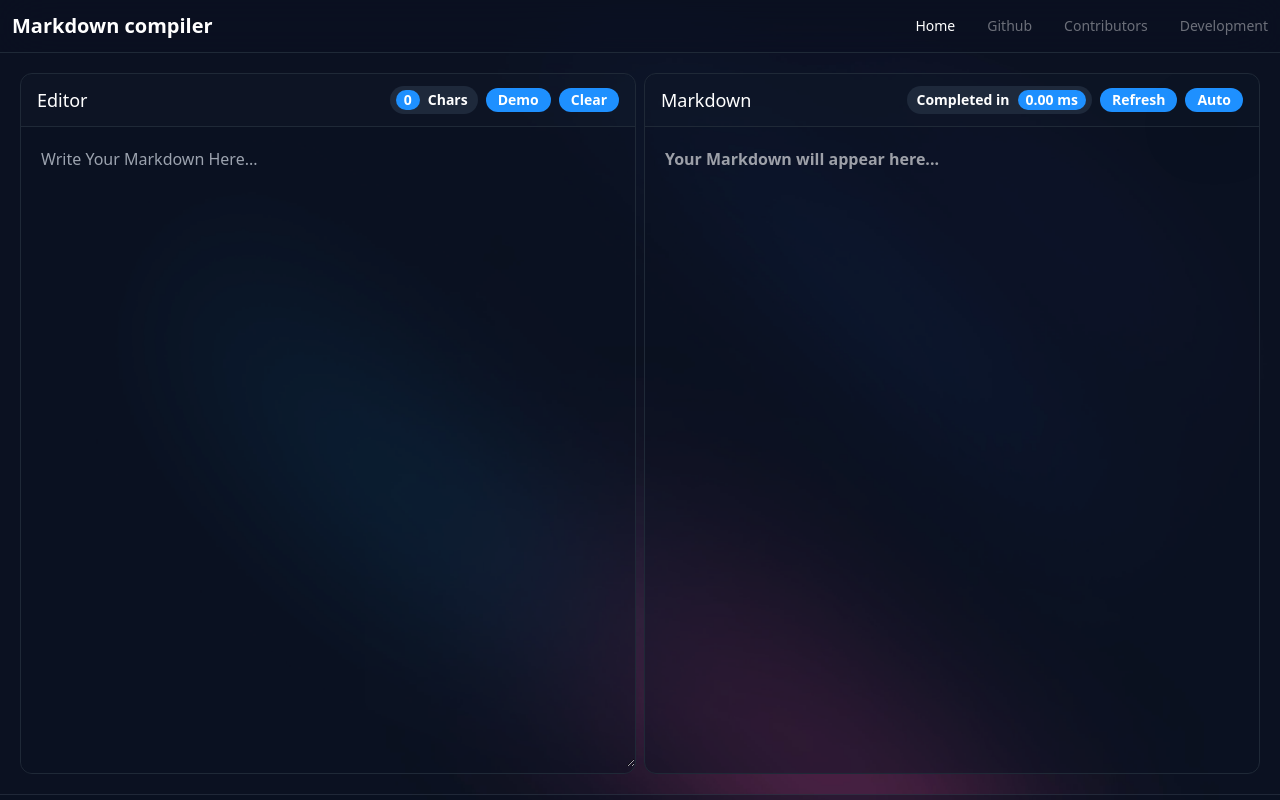
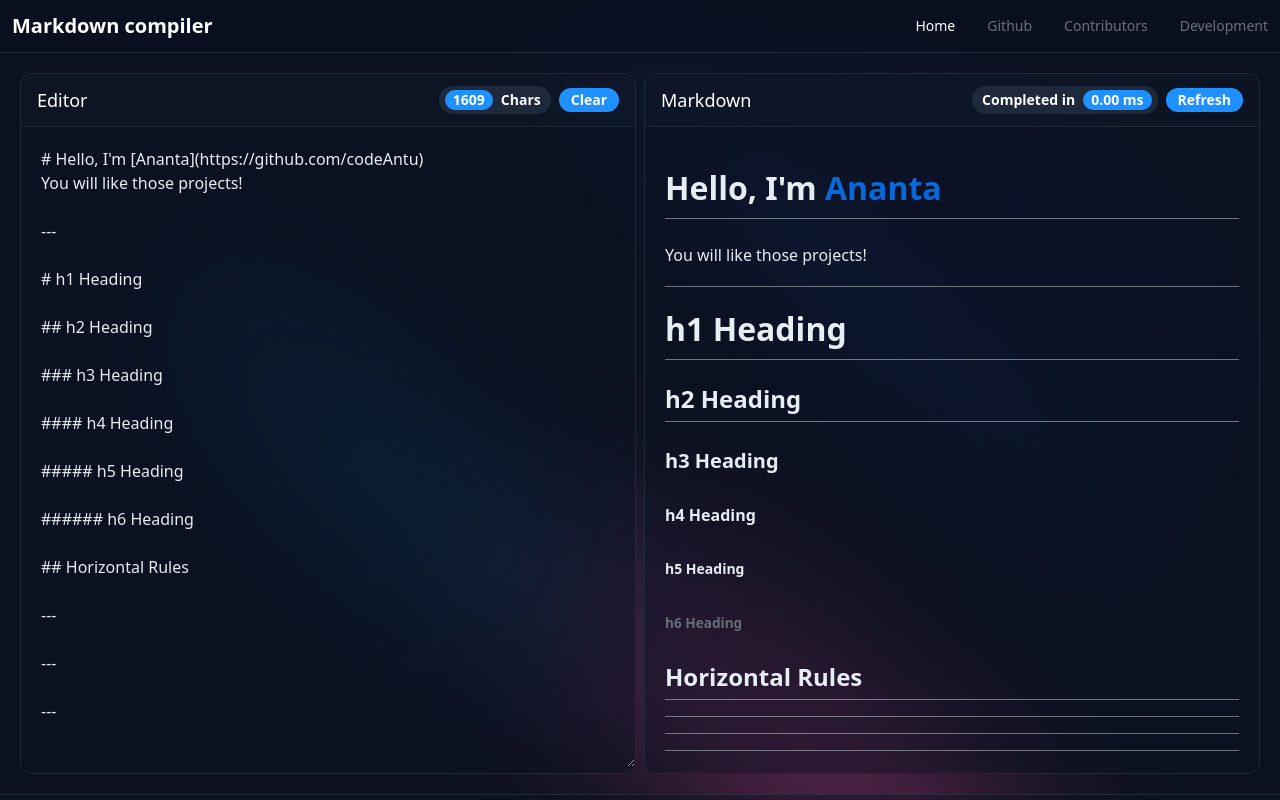
Before and after one commit to codeAntu/md--, a React (Vite) app: page / in a window 1280 px wide. Shown: the top 800 px of the page. Built offline with nearby package versions, Linux system fonts and the light colour scheme.

Commit message:
chore: Update header styling, remove unused CSS import, and adjust border opacity in index.css

```diff
--- a/src/App.tsx
+++ b/src/App.tsx
@@ -9,6 +9,10 @@ export function App() {
   const [start, setStart] = useState(2);
   const [end, setEnd] = useState(2);
   const inputRef = useRef<HTMLTextAreaElement>(null);
+
+  useEffect(() => {
+    demo();
+  }, []);
 
   useEffect(() => {
     compile();
@@ -73,9 +77,9 @@ export function App() {
                 <div className='rounded-full bg-blue px-2 text-sm text-white'>{text.length}</div>
                 <div>Chars</div>
               </div>
-              <button className='rounded-3xl bg-blue px-3 py-0.5 text-sm font-semibold' onClick={demo}>
+              {/* <button className='rounded-3xl bg-blue px-3 py-0.5 text-sm font-semibold' onClick={demo}>
                 Demo
-              </button>
+              </button> */}
               <button className='rounded-3xl bg-blue px-3 py-0.5 text-sm font-semibold' onClick={clear}>
                 Clear
               </button>
@@ -102,9 +106,9 @@ export function App() {
               <button className='rounded-3xl bg-blue px-3 py-0.5 text-sm font-semibold' onClick={compile}>
                 Refresh
               </button>
-              <button className='rounded-3xl bg-blue px-3 py-0.5 text-sm font-semibold shadow-blue drop-shadow-2xl'>
+              {/* <button className='rounded-3xl bg-blue px-3 py-0.5 text-sm font-semibold shadow-blue drop-shadow-2xl'>
                 Auto
-              </button>
+              </button> */}
             </div>
           </div>
           <div className='h-[50dvh] overflow-auto p-5 text-[#e6edf3] sm:h-[70dvh] lg:h-[80dvh]'>
--- a/src/Render/ComponentRenderer.tsx
+++ b/src/Render/ComponentRenderer.tsx
@@ -57,7 +57,7 @@ export default function Exp({ components }: { components: Token[] }) {
               </p>
             );
           case 'hr':
-            return <hr key={index} className='border-1 my-4 border-solid border-gray-300' />;
+            return <hr key={index} className='border-1 my-4 border-solid border-gray-300/50' />;
           case 'img':
             return <img key={index} src={component.link} alt={component.value} className='img my-3 inline-block' />;
           case 'ul':
--- a/src/index.css
+++ b/src/index.css
@@ -44,14 +44,14 @@
   font-weight: 600;
   padding-bottom: 0.3em;
   font-size: 2em;
-  /* border-bottom: 1px solid hsla(210, 18%, 87%, 1); */
+  border-bottom: 1px solid hsla(210, 18%, 87%, 0.5);
 }
 
 .h2 {
   font-weight: 600;
   padding-bottom: 0.3em;
   font-size: 1.5em;
-  border-bottom: 1px solid hsla(210, 18%, 87%, 1);
+  border-bottom: 1px solid hsla(210, 18%, 87%, 0.5 );
 }
 
 .h3 {
```
